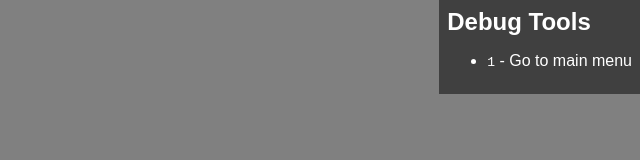
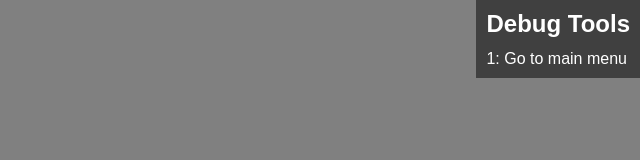
Before and after one commit to androettop/gunner-3-remake, a website built with Vite: page index.html in a window 1280 px wide. Shown: the whole page, without its empty margins (640-1280 px from the left). Built offline with nearby package versions, Linux system fonts and the light colour scheme; what excalibur would draw is missing.

Commit message:
debug tools

```diff
--- a/src/debug.ts
+++ b/src/debug.ts
@@ -27,18 +27,19 @@ export const setupDebugTools = (game: Engine) => {
 
   // append debug tools to the DOM
   const debugTools = window.document.createElement("div");
-  debugTools.style.position = "fixed";
-  debugTools.style.top = "0";
-  debugTools.style.right = "0";
-  debugTools.style.backgroundColor = "rgba(0, 0, 0, 0.5)";
-  debugTools.style.color = "white";
-  debugTools.style.padding = "8px";
-  debugTools.style.zIndex = "999";
-  debugTools.innerHTML = `
-    <h2>Debug Tools</h2>
-    <ul>
-      ${debugActions.map((a) => `<li><kbd>${a.key}</kbd> - ${a.description}</li>`).join("")}
-    </ul>
-  `;
+  debugTools.className = "debug-tools";
+  const debugToolsTitle = window.document.createElement("h2");
+  debugToolsTitle.innerText = "Debug Tools";
+  debugTools.appendChild(debugToolsTitle);
+  const debugToolsList = window.document.createElement("ul");
+  debugActions.forEach((action) => {
+    const debugToolsListItem = window.document.createElement("li");
+    debugToolsListItem.innerText = `${action.key}: ${action.description}`;
+    debugToolsListItem.addEventListener("click", () => {
+      action.action(game);
+    });
+    debugToolsList.appendChild(debugToolsListItem);
+  });
+  debugTools.appendChild(debugToolsList);
   window.document.body.appendChild(debugTools);
 };
--- a/src/style.css
+++ b/src/style.css
@@ -3,6 +3,26 @@ body {
   font-family: sans-serif;
 }
 
-h2 {
+.debug-tools {
+  position: fixed;
+  top: 0;
+  right: 0;
+  background-color: rgba(0, 0, 0, 0.5);
+  padding: 10px;
+  z-index: 1000;
+  color: white;
+}
+
+.debug-tools h2 {
+  margin: 0 0 12px 0;
+}
+
+.debug-tools ul {
   margin: 0;
+  padding: 0;
 }
+
+.debug-tools li {
+  list-style-type: none;
+  cursor: pointer;
+}
```
